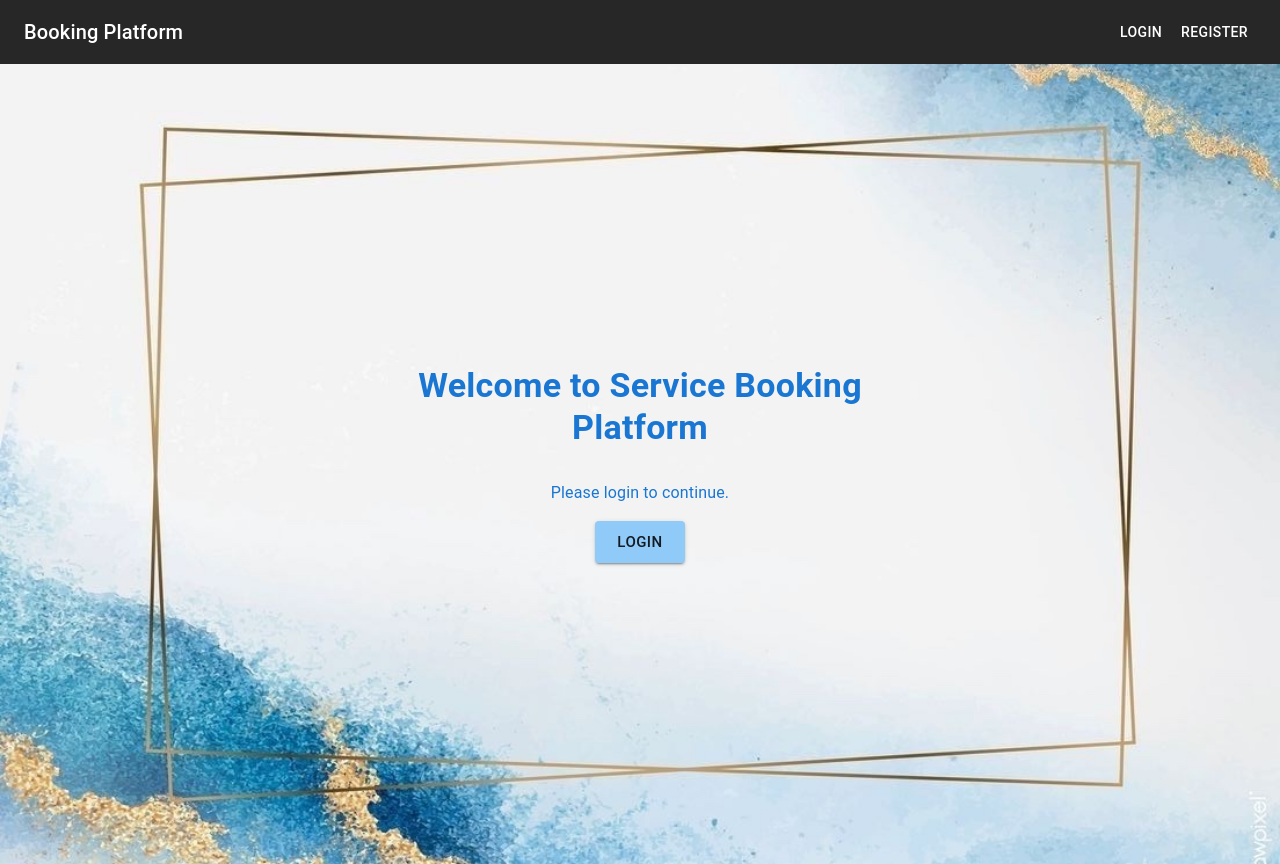
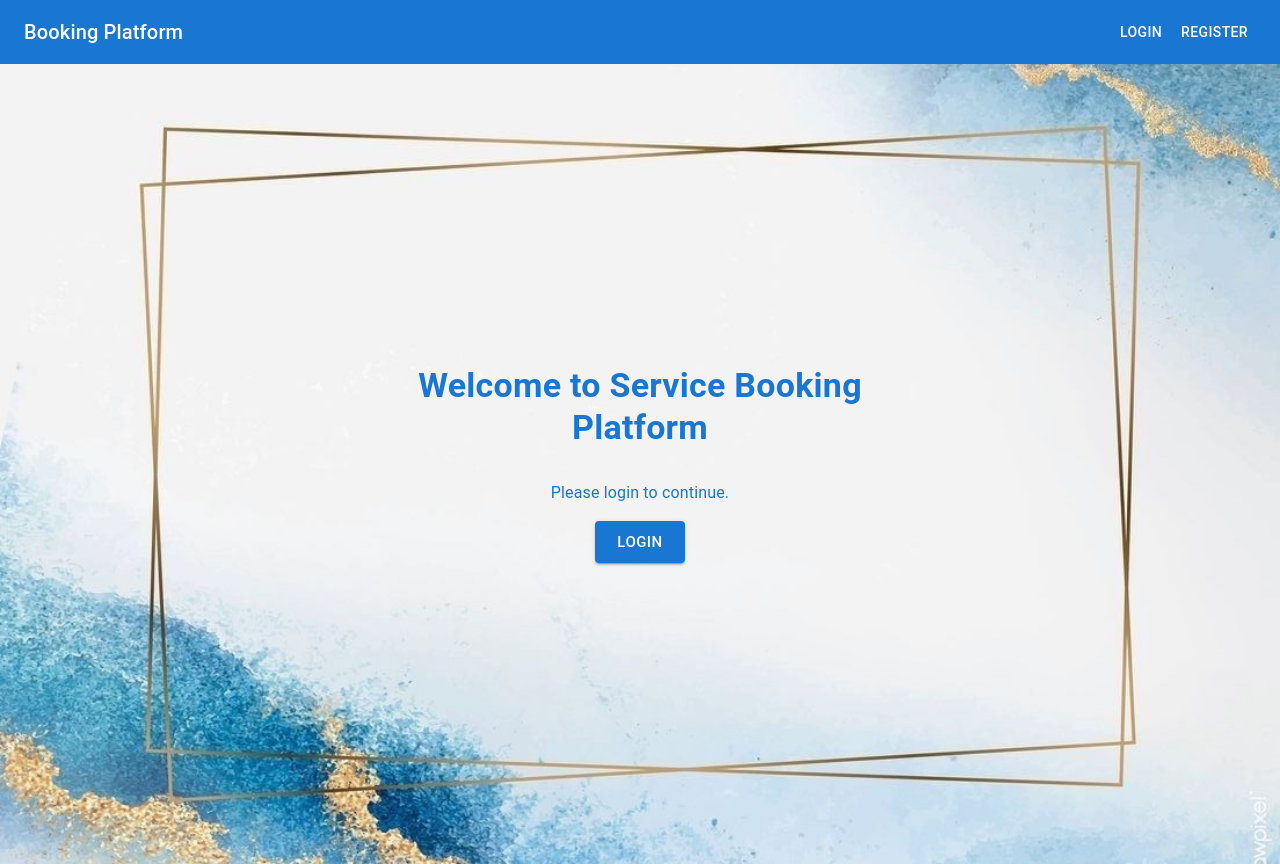
Before and after one commit to slavi1337/service-booking-platform, a React (Vite) app in the folder frontend/: page / in a window 1280 px wide. Built offline with nearby package versions, Linux system fonts and the light colour scheme.

Commit message:
dizajn izmjene

```diff
--- a/frontend/src/main.jsx
+++ b/frontend/src/main.jsx
@@ -10,19 +10,11 @@ import CssBaseline from '@mui/material/CssBaseline'
 
 import { AuthProvider } from './context/AuthContext'
 
-const theme = createTheme({
-  palette: {
-    mode: 'dark',
-  },
-})
-
 ReactDOM.createRoot(document.getElementById('root')).render(
   <React.StrictMode>
-    <ThemeProvider theme={theme}>
-      <CssBaseline />
-      <AuthProvider>
-        <App />
-      </AuthProvider>
-    </ThemeProvider>
+    <CssBaseline />
+    <AuthProvider>
+      <App />
+    </AuthProvider>
   </React.StrictMode>,
 )
--- a/frontend/src/pages/HomePage.jsx
+++ b/frontend/src/pages/HomePage.jsx
@@ -17,14 +17,13 @@ const HomePage = () => {
   const textColor = '#1976d2'
 
   return (
-    // GLAVNI OMOTAČ - IMA POZADINSKU SLIKU I CENTRIRA SADRŽAJ
     <Box
       sx={{
-        position: 'relative', // Potrebno za apsolutno pozicioniranje djeteta
+        position: 'relative',
         display: 'flex',
         flexDirection: 'column',
-        justifyContent: 'center', // Samo vertikalno centriranje
-        alignItems: 'center', // Samo horizontalno centriranje
+        justifyContent: 'center',
+        alignItems: 'center',
         minHeight: '100vh',
         width: '100vw',
         backgroundImage: 'url(/home.JPG)',
@@ -35,13 +34,12 @@ const HomePage = () => {
     >
       <CssBaseline />
 
-      {/* DIO ZA LOGOUT - SADA APSOLUTNO POZICIONIRAN */}
       {user ? (
         <Box
           sx={{
             position: 'absolute',
-            top: 16, // 16px od vrha
-            right: 16, // 16px od desne ivice
+            top: 16,
+            right: 16,
           }}
         >
           <Button color="primary" onClick={logout} variant="contained">
@@ -50,11 +48,9 @@ const HomePage = () => {
         </Box>
       ) : null}
 
-      {/* GLAVNI SADRŽAJ - KONTEJNER JE DIREKTNO UNUTAR GLAVNOG BOX-a */}
       <Container
         maxWidth="sm"
         sx={{
-          // flexGrow nije više potreban jer roditelj radi svo centriranje
           textAlign: 'center',
         }}
       >
@@ -89,10 +85,10 @@ const HomePage = () => {
                   size="large"
                   sx={{
                     m: 1,
-                    backgroundColor: '#c69416ff', // <<< STANDARDNA ZLATNA BOJA
-                    color: 'white', // Tekst je bijele boje radi kontrasta
+                    backgroundColor: '#c69416ff',
+                    color: 'white',
                     '&:hover': {
-                      backgroundColor: '#CFB53B', // Malo drugačija nijansa kada se pređe mišem
+                      backgroundColor: '#CFB53B',
                     },
                   }}
                   variant="contained"
```
